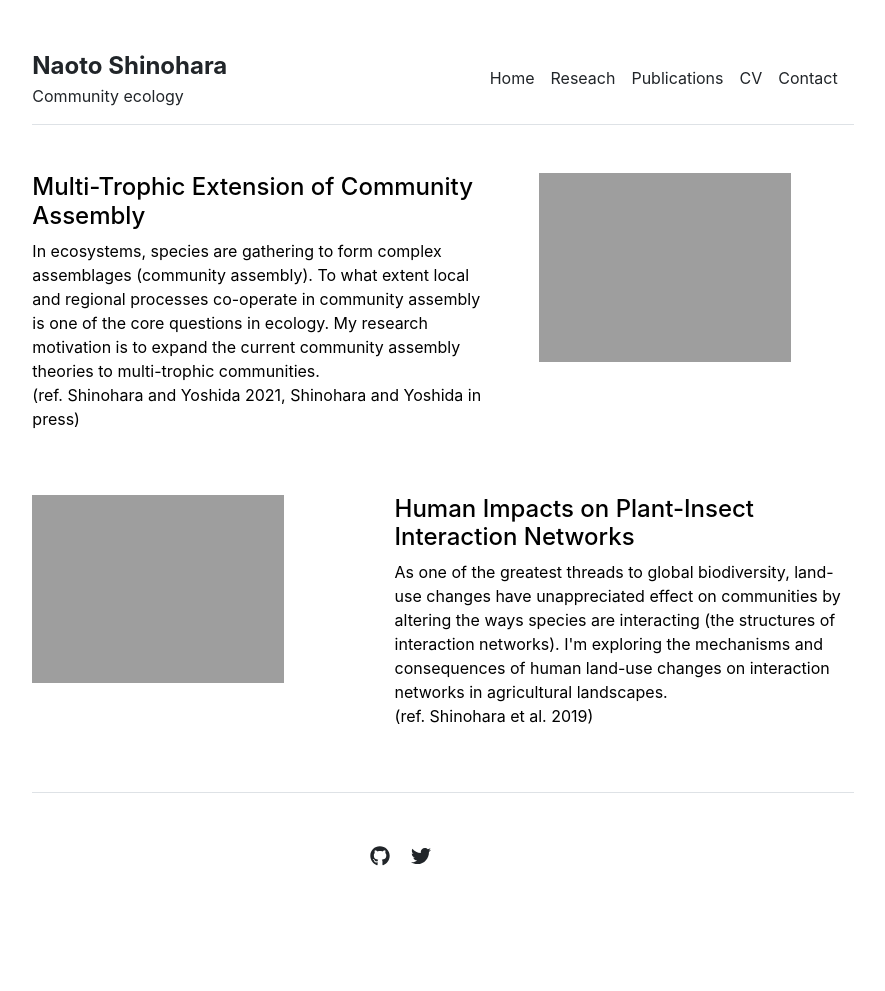
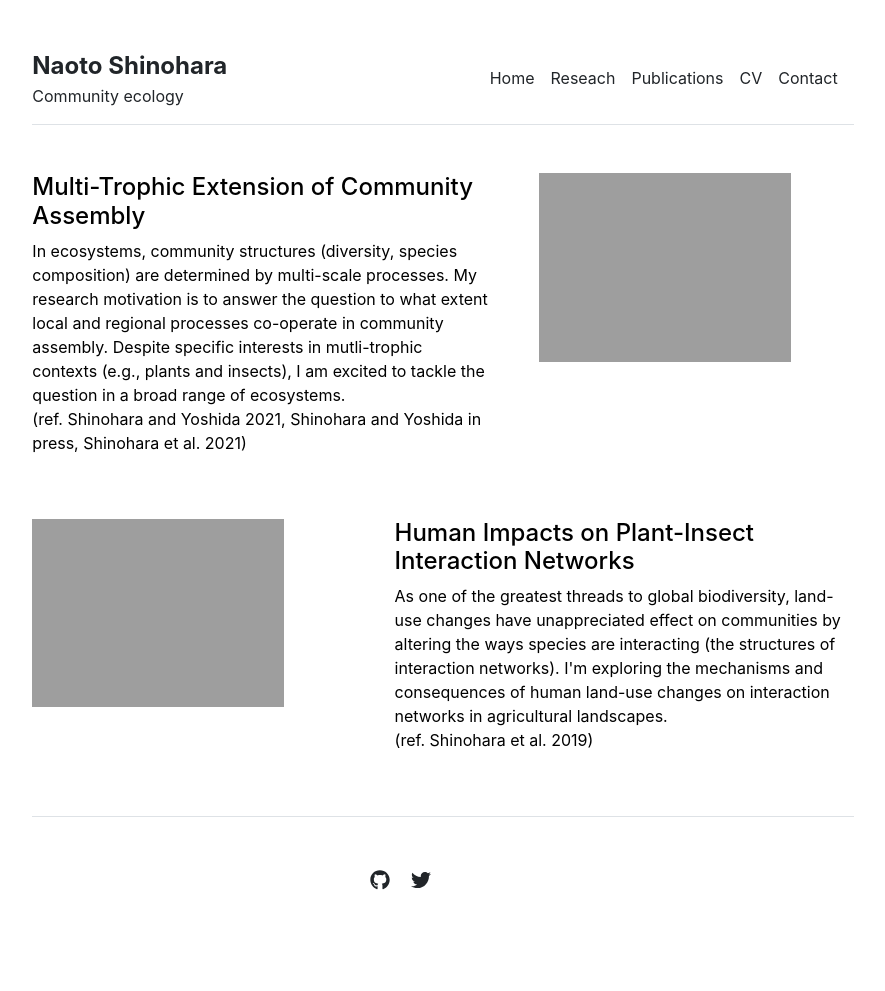
Before and after one commit to snaoto/snaoto.github.io, a Jekyll site: the page built from research.md, in a window 1280 px wide. Shown: the whole page, without its empty margins (197-1082 px from the left). Built offline with Jekyll 4.4.1, drawn with Linux system fonts in a browser that asks for light colours; before the commit the page ends 967 px from its top, so only the background shows below that.

```diff
--- a/_data/settings.yml
+++ b/_data/settings.yml
@@ -1,6 +1,6 @@
 menu:
 # - {name: 'people', url: '/people'}
-- {name: 'Home', url: ''}
+- {name: 'Home', url: '../'}
 - {name: 'Reseach', url: '/research'}
 - {name: 'Publications', url: '/publications'}
 # - {name: 'courses', url: '/courses'}
--- a/_includes/research.html
+++ b/_includes/research.html
@@ -1,10 +1,10 @@
 <div class="row g-5 mb-5">
   <div class="col-md-7">
     <h4>Multi-Trophic Extension of Community Assembly</h4>
-    <p>In ecosystems, species are gathering to form complex assemblages (community assembly).
-      To what extent local and regional processes co-operate in community assembly is one of the core questions in ecology.
-      My research motivation is to expand the current community assembly theories to multi-trophic communities.
-      <br>(ref. Shinohara and Yoshida 2021, Shinohara and Yoshida in press)
+    <p>In ecosystems, community structures (diversity, species composition) are determined by multi-scale processes.
+      My research motivation is to answer the question to what extent local and regional processes co-operate in community assembly.
+      Despite specific interests in mutli-trophic contexts (e.g., plants and insects), I am excited to tackle the question in a broad range of ecosystems.
+      <br>(ref. Shinohara and Yoshida 2021, Shinohara and Yoshida in press, Shinohara et al. 2021)
     </p>
   </div class="col-md-7">
   <div class="col-md-5">
```
